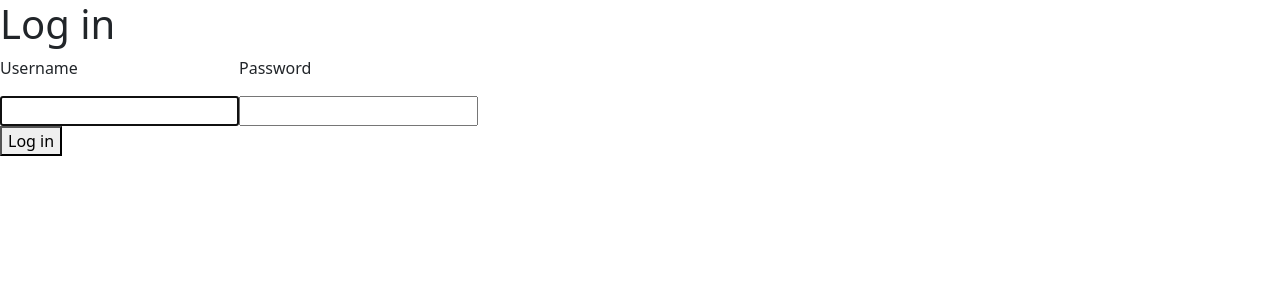
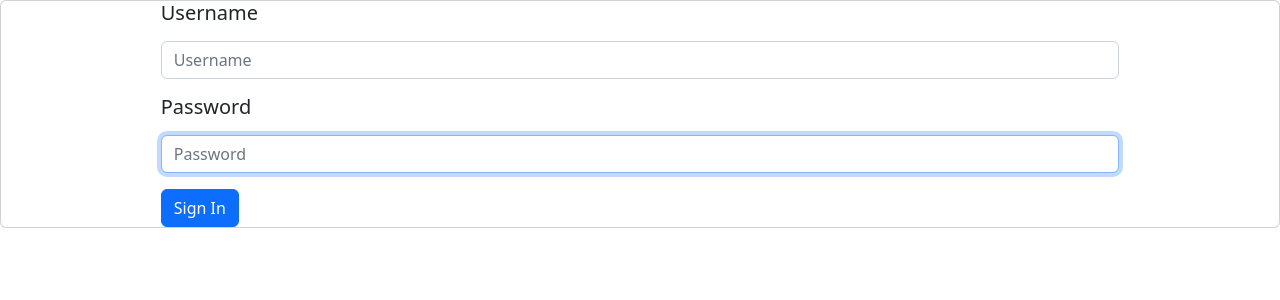
Before and after one commit to yogorus/CS50w-Final-Project-Chat-, a React (Create React App) app in the folder frontend/: page /login in a window 1280 px wide. Shown: the top 300 px of the page. Built offline with nearby package versions, Linux system fonts and the light colour scheme.

Commit message:
add some styling and working footer(!)

```diff
--- a/frontend/public/index.html
+++ b/frontend/public/index.html
@@ -1,5 +1,5 @@
 <!DOCTYPE html>
-<html lang="en">
+<html lang="en" class="h-100">
   <head>
     <meta charset="utf-8" />
     <link rel="icon" href="%PUBLIC_URL%/favicon.ico" />
@@ -26,7 +26,7 @@
     -->
     <title>React App</title>
   </head>
-  <body>
+  <body class="d-flex flex-column h-100">
     <noscript>You need to enable JavaScript to run this app.</noscript>
     <div id="root"></div>
     <!--
--- a/frontend/src/components/CreateRoom.js
+++ b/frontend/src/components/CreateRoom.js
@@ -1,5 +1,8 @@
 import { useState } from "react";
 import getCookie from "../utils/getCookie";
+import Layout from "./Layout";
+import Button from 'react-bootstrap/Button';
+import Form from 'react-bootstrap/Form';
 
 export default function CreateRoom() {
     const [roomName, setRoomName] = useState('');
@@ -27,16 +30,24 @@ export default function CreateRoom() {
     }
 
     return (
-        <form onSubmit={createRoomRequest}>
-            <input
-            type="text"
-            name="room-name"
-            id="room-name"
-            placeholder="Set Room Name"
-            value={roomName}
-            autoFocus={true}
-            onChange={(e) => setRoomName(e.target.value)} />
-            <button type="submit">Create Room</button>
-        </form>
+        <Layout>
+            <Form className="mx-auto w-75" onSubmit={createRoomRequest}>
+                <Form.Group className="mb-3">
+                    <Form.Label><h5>Room name</h5></Form.Label>
+                    <Form.Control
+                    type="text"
+                    name="room-name"
+                    placeholder="Type in room name"
+                    value={roomName}
+                    autoFocus={true}
+                    onChange={(e) => setRoomName(e.target.value)}
+                     />
+                    <Form.Text className="text-muted">
+                        Create Chat Room if that name is not taken
+                    </Form.Text>
+                </Form.Group>
+                <Button variant="primary" type="submit">Submit</Button>
+            </Form>
+        </Layout>
     )
 }
--- a/frontend/src/components/Home.js
+++ b/frontend/src/components/Home.js
@@ -1,6 +1,7 @@
 import { useEffect, useState } from 'react';
 import getCookie from '../utils/getCookie';
 import Layout from './Layout';
+import { Button, Card, CardGroup } from 'react-bootstrap';
 
 export default function Home() {
     const [state, setState] = useState({
@@ -29,19 +30,39 @@ export default function Home() {
     }, [])
 
     const rooms = state.rooms.map(room =>
-        <li
-        key={room.id}
-        >
-            <a href={'/room/' + room.slug}>{room.name}</a>
-        </li>
+        // <div key={room.id} className="col">
+            <Card key={room.id} className="m-2">
+                <Card.Header>
+                    <Card.Title>
+                        {/* <a href={'room/' + room.slug + '/'}>{room.name}</a> */}
+                        {room.name}
+                    </Card.Title>
+                </Card.Header>
+                <Card.Body>
+                    <Card.Subtitle>
+                        Host: <b>{room.host.username}</b>
+                    </Card.Subtitle>
+                    <Card.Text>
+                        lorem ipsum and all that
+                    </Card.Text>
+                </Card.Body>
+                <a href={'room/' + room.slug + '/'} className='mx-auto mb-1'>
+                    <Button variant='primary'>Enter</Button>
+                </a>
+                {/* <Button variant='primary'></Button> */}
+            </Card>
+        // {/* </div> */}
     );
 
     return(
         <Layout>
-            <div>
-                <ul>
-                    {rooms}
-                </ul>
+            <h1>My rooms</h1>
+            <div className="row">
+                <div className="col-12">
+                    <CardGroup>
+                        {rooms}
+                    </CardGroup>
+                </div>
             </div>
         </Layout>
     )
--- a/frontend/src/components/Layout.js
+++ b/frontend/src/components/Layout.js
@@ -1,4 +1,7 @@
 import { Nav, Navbar, NavLink} from 'react-bootstrap';
+import Container from 'react-bootstrap/Container'
+import Row from 'react-bootstrap/Row';
+import Col from 'react-bootstrap/Col';
 import { Link } from 'react-router-dom';
 
 
@@ -6,7 +9,12 @@ const Layout = ({children}) => {
     return (
         <>
             <NavigationBar />
-            <main>{children}</main>
+            <main>
+                <Container fluid>
+                    {children}
+                </Container>
+            </main>
+            <Footer />
         </>
     )
 }
@@ -27,4 +35,21 @@ function NavigationBar() {
     )
 }
 
+function Footer() {
+    return (
+        <footer className='fixed-bottom bg-dark text-light mt-auto p-1'>
+            <Container>
+                <Row>
+                    <Col>
+                        <h3>Contacts</h3>
+                        <ul className='list-unstyled text-small'>
+                            <li><a href="" className='text-secondary'>Github</a></li>
+                        </ul>
+                    </Col>
+                </Row>
+            </Container>
+        </footer>
+    )
+}
+
 export default Layout
--- a/frontend/src/components/LoginForm.js
+++ b/frontend/src/components/LoginForm.js
@@ -1,6 +1,9 @@
 import {React, useState, useEffect }from 'react';
 import { useNavigate } from 'react-router-dom';
 import getCookie from '../utils/getCookie';
+import Button from 'react-bootstrap/Button';
+import Form from 'react-bootstrap/Form';
+import Card  from 'react-bootstrap/Card';
 
 export default function LoginForm() {
     let navigate = useNavigate();
@@ -45,32 +48,59 @@ export default function LoginForm() {
     }
 
     return(
-        <div>
-            <h1>Log in</h1>
-            <form onSubmit={logUserIn}>
-                <label htmlFor="">
-                    <p>Username</p>
-                    <input
-                    name='username'
+        <Card>
+            <Form className="mx-auto w-75" onSubmit={logUserIn}>
+                <Form.Group className="mb-3">
+                    <Form.Label><h5>Username</h5></Form.Label>
+                    <Form.Control
                     type="text"
+                    name="username"
+                    placeholder="Username"
                     value={state.username}
-                    onChange={updateForm}
                     autoFocus={true}
-                    />
-                </label>
-                <label htmlFor="">
-                    <p>Password</p>
-                    <input
-                    name='password'
-                    type="password"
-                    value={state.password}
                     onChange={updateForm}
                     />
-                </label>
-                <div className="">
-                    <button type="submit">Log in</button>
-                </div>
-            </form>
-        </div>
+                </Form.Group>
+                <Form.Group className="mb-3">
+                    <Form.Label><h5>Password</h5></Form.Label>
+                    <Form.Control
+                    type="password"
+                    name="password"
+                    placeholder="Password"
+                    value={state.password}
+                    autoFocus={true}
+                    onChange={updateForm}
+                    />
+                </Form.Group>
+                <Button variant="primary" type="submit">Sign In</Button>
+            </Form>
+        </Card>
+        // <div>
+        //     <h1>Log in</h1>
+        //     <form onSubmit={logUserIn}>
+        //         <label htmlFor="">
+        //             <p>Username</p>
+        //             <input
+        //             name='username'
+        //             type="text"
+        //             value={state.username}
+        //             onChange={updateForm}
+        //             autoFocus={true}
+        //             />
+        //         </label>
+        //         <label htmlFor="">
+        //             <p>Password</p>
+        //             <input
+        //             name='password'
+        //             type="password"
+        //             value={state.password}
+        //             onChange={updateForm}
+        //             />
+        //         </label>
+        //         <div className="">
+        //             <button type="submit">Log in</button>
+        //         </div>
+        //     </form>
+        // </div>
     )
 }
--- a/frontend/src/index.css
+++ b/frontend/src/index.css
@@ -11,3 +11,10 @@ code {
   font-family: source-code-pro, Menlo, Monaco, Consolas, 'Courier New',
     monospace;
 }
+
+
+
+main {
+  flex: 1;
+  margin-bottom: 100px;
+}
```
Also changed, not shown: 2 other files (tests, documents, lock files or other folders). Lines whose indentation alone changed are shown as unchanged.
